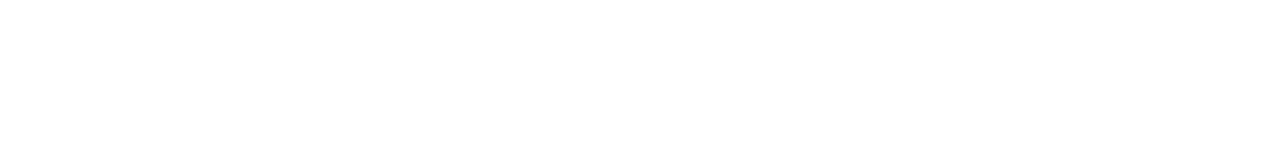
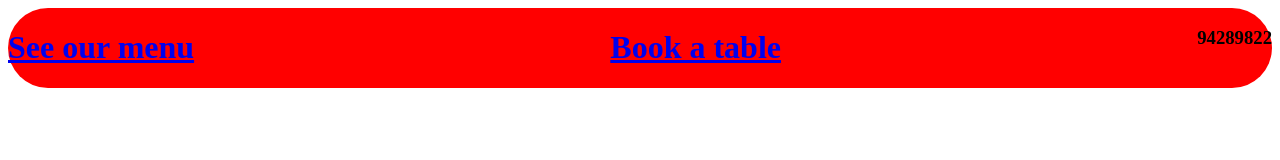
Before and after one commit to pair-project-amine-oumeima/pair-project, a plain HTML site: page html/index.html in a window 1280 px wide. Drawn offline with Linux system fonts and the light colour scheme; files that its build step writes are made by us from their sources; files whose address does not match are found by name.

Commit message:
small html css stuff

```diff
--- a/css/style.css
+++ b/css/style.css
@@ -0,0 +1,8 @@
+.header{
+    display: flex;
+    justify-content: center;
+    justify-content: space-between;
+    background-color: red;
+    border-radius: 50px;
+
+}
--- a/html/index.html
+++ b/html/index.html
@@ -4,10 +4,23 @@
     <meta charset="UTF-8">
     <meta name="viewport" content="width=device-width, initial-scale=1.0">
     <title>Document</title>
-    <link rel="stylesheet" href="style.css">
+    <link rel="stylesheet" href="/css/style.css">
 </head>
 <body>
-    <div></div>
+    <header >
+        <div class="header">
+            <h1>
+            <a href="menu.html">See our menu</a>
+
+            <h1><a href="/html/index.html">Book a table </a></h1>
+            <h3>94289822</h3>
+        </h1>
+
+        </div>
+
+        <div></div>
+    </header>
+
 
     <script src="main.js"></script>
 </body>
```
